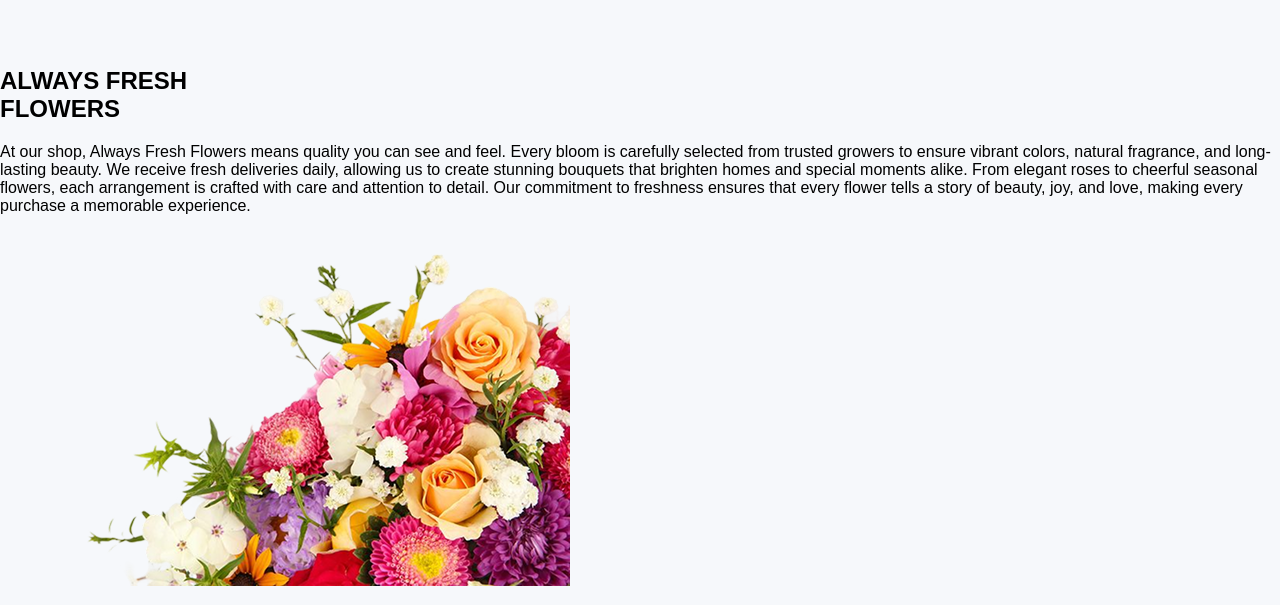
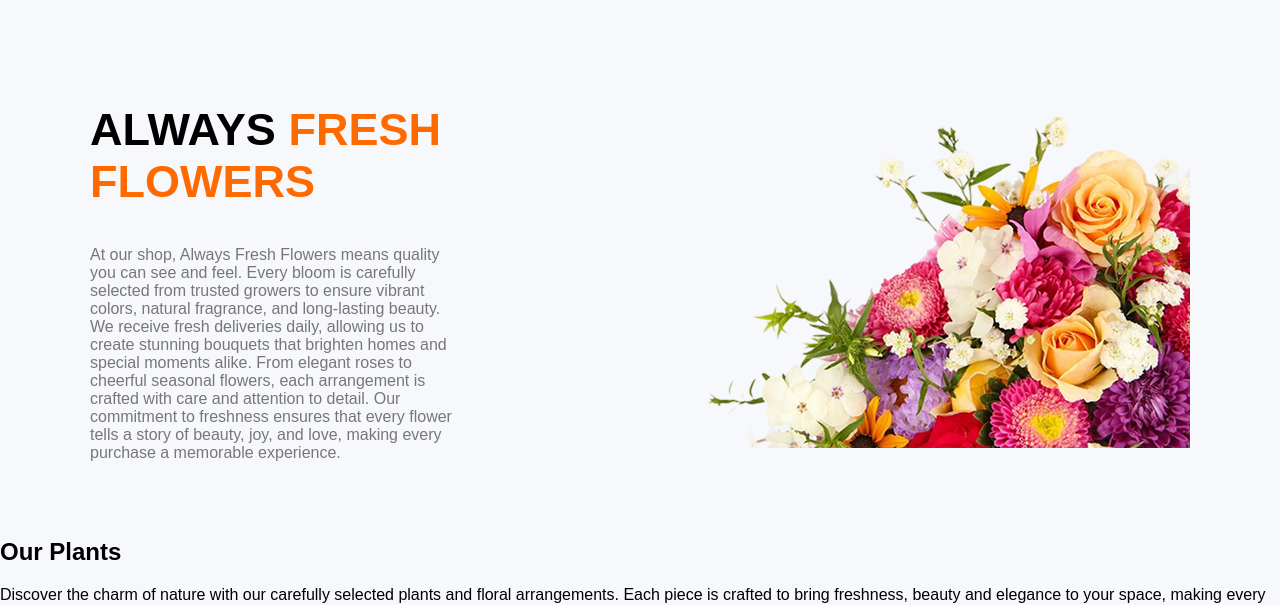
Before and after one commit to shahria-islam-sami/a02-sis, a plain HTML site: page index.html in a window 1280 px wide. Shown: the part 193-798 px from the top of the page. Drawn offline with Linux system fonts and the light colour scheme.

Commit message:
hero section css design added

```diff
--- a/styles.css
+++ b/styles.css
@@ -39,3 +39,33 @@ body {
 .nav-bar a:hover {
   color: #f26a2e;
 }
+.hero-section{
+    display: flex;
+    align-items: center;
+    margin: 60px auto;
+    max-width: 1100px;
+
+}
+.hero-container{
+    width: 50%;
+}
+.hero-container h1{
+    font-size: 45px;
+
+}
+.hero-container p{
+
+}
+.hero-container .black {
+    color: #000;
+}
+.hero-container .orange {
+    color: #ff6a00;
+}
+.hero-container{
+    color: #777;
+}
+.hero-image {
+    width: 100%;
+    text-align: right;
+}
```
